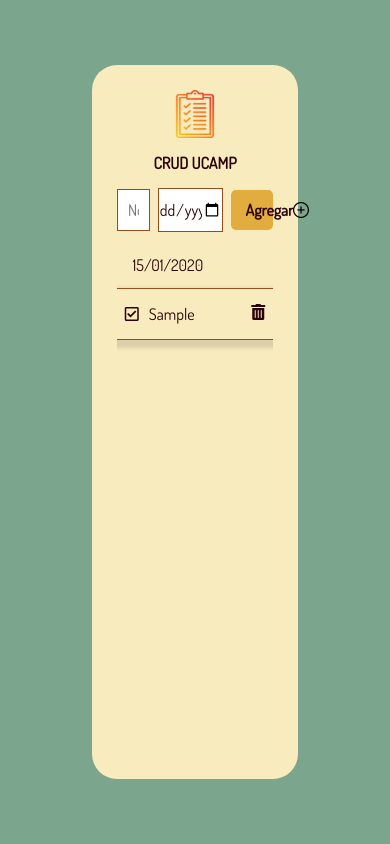
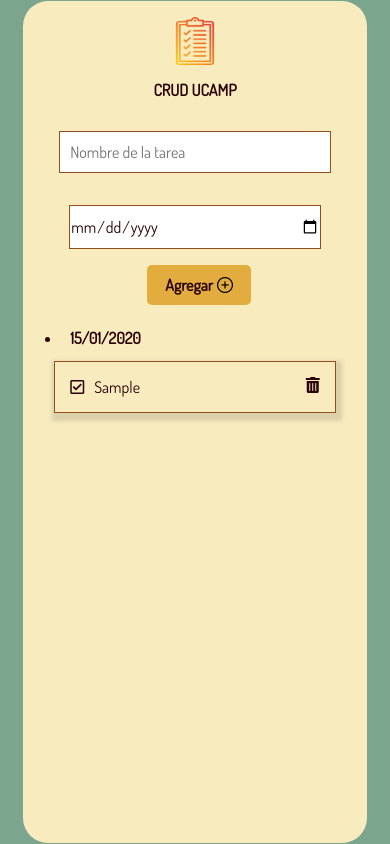
Before and after one commit to LuisFBecerrilJurado/CRUD-Ucamp-, a plain HTML site: page index.html in a window 390 px wide. Both pictures are taken after typing "Sample", "2020-01-15" into the empty fields and a click on the button "Agregar". Drawn offline with nearby package versions, Linux system fonts and the light colour scheme.

Commit message:
[Add] Añadiendo modo responsivo

```diff
--- a/styles.css
+++ b/styles.css
@@ -156,5 +156,45 @@ form {
 .date{
   width: 80%;
   padding: 0.5rem;
-  list-style:none;
+  font-weight: bold;
 }
+
+@media screen and (min-width: 375px) and (max-width: 900px) {
+    .mainCard {
+      width: 80vw;
+      border-radius: 25px;
+      background-color: var(--color4);
+      padding: 1rem;
+    }
+
+    .form{
+      display: flex;
+      flex-wrap: wrap;
+      flex-direction: column;
+      justify-content: center;
+      align-items: center
+    }
+
+    .inputForm{
+      margin: 1rem 0;
+      width: 80%;
+    }
+
+    .dateForm{
+      margin: 1rem 0;
+      width: 80%;
+    }
+
+    .card{
+      display: flex;
+      flex-wrap: wrap;
+      width: 80%;
+    }
+
+    span .task{
+      display: flex;
+      flex-direction: row;
+      flex-wrap: wrap;
+      padding: 0rem;
+    }
+}
```
